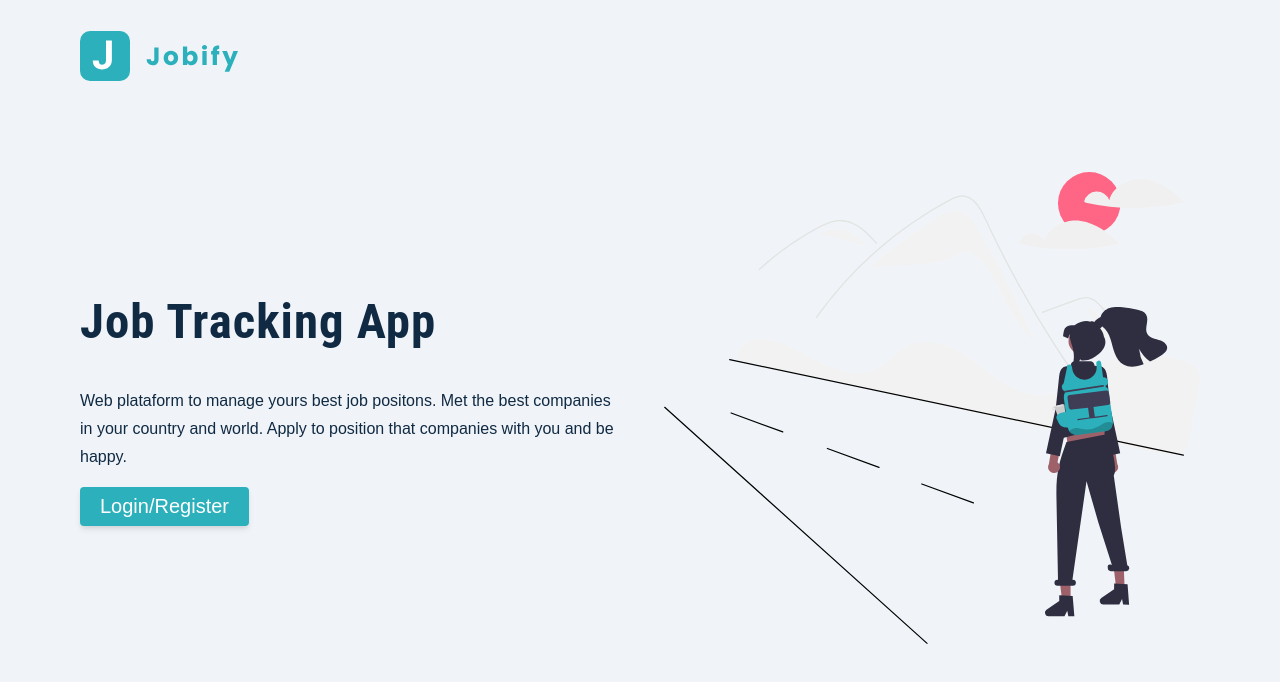
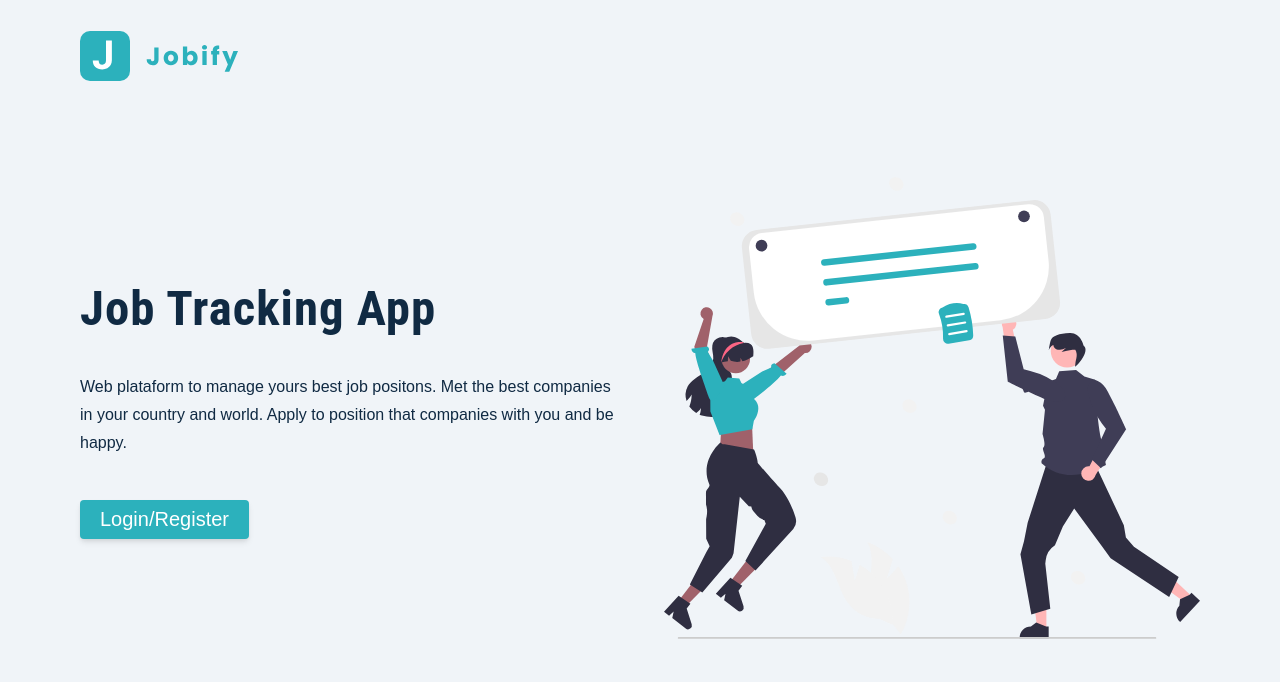
Before and after one commit to LucasMagaldi/Jobify, a React (Create React App) app in the folder web/: page / in a window 1280 px wide. Shown: the top 682 px of the page. Built offline with nearby package versions, Linux system fonts and the light colour scheme.

Commit message:
Finished laddig page

```diff
--- /dev/null
+++ b/web/src/components/Logo.js
@@ -0,0 +1,13 @@
+import React from 'react'
+
+import logo from '../assets/images/logo.svg';
+
+export const Logo = () => {
+  return (
+    <nav>
+        <img src={logo} alt='logo' className='logo'/>
+    </nav>
+  )
+}
+
+export default Logo;
--- /dev/null
+++ b/web/src/components/index.js
@@ -0,0 +1,3 @@
+import Logo from "./Logo";
+
+export { Logo }
--- a/web/src/index.css
+++ b/web/src/index.css
@@ -164,6 +164,7 @@
 }
 
 .btn-hero {
+  margin-top: 1.7rem;
   font-size: 1.25rem;
   padding: 0.5rem 1.25rem;
 }
--- a/web/src/pages/Ladding.js
+++ b/web/src/pages/Ladding.js
@@ -1,15 +1,12 @@
 import React from 'react';
 import Wrapper from '../assets/wrappes/LaddingPage';
-
-import logo from '../assets/images/logo.svg';
-import main from '../assets/images/main.svg';
+import { Logo } from '../components/index';
+import main from '../assets/images/main-alternative.svg';
 
 export const Ladding = () => {
   return (
     <Wrapper>
-        <nav>
-            <img src={logo} alt='logo' className='logo'/>
-        </nav>
+        <Logo/>
         <div className='container page'>
             <div className='info'>
                 <h1>
```
